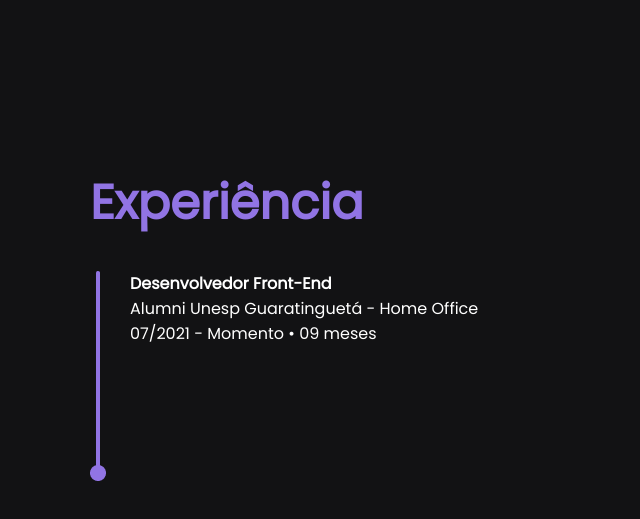
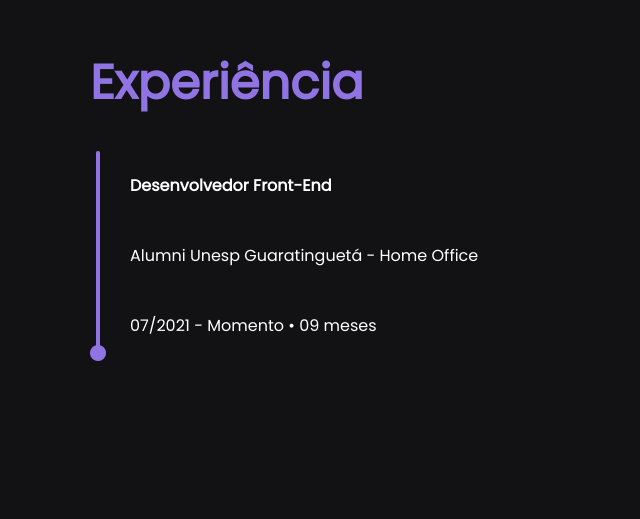
Before and after one commit to UlissesJunior/codebypixel, a React (Create React App) app: page /sobre in a window 1280 px wide. Shown: the part 1673-2192 px from the top of the page, without its empty margins (0-640 px from the left). Built offline with nearby package versions, Linux system fonts and the light colour scheme.

Commit message:
why i did 800 containers?

```diff
--- a/src/styles/app.css
+++ b/src/styles/app.css
@@ -148,13 +148,9 @@ body {
   margin: auto;
 }
 
-.container-box:first-child {
-  height: calc(100vh - 80px);
-}
-
 .container-box {
   position: relative;
-  height: 100vh;
+  height: calc(100vh - 80px);
   display: -webkit-box;
   display: -ms-flexbox;
   display: flex;
@@ -207,6 +203,10 @@ body {
 .container-box .contato-img img {
   width: 362px;
   height: 400px;
+}
+
+.container-box:nth-child(3) h2 {
+  line-height: 70px;
 }
 
 .container-sobre h1 {
--- a/src/styles/app.scss
+++ b/src/styles/app.scss
@@ -29,13 +29,13 @@ body {
     margin: auto;
 }
 
-.container-box:first-child {
-    height: calc(100vh - 80px);
-}
+// .container-box:first-child {
+//     height: calc(100vh - 80px);
+// }
 
 .container-box {
     position: relative;
-    height: 100vh;
+    height: calc(100vh - 80px);
     display: flex;
     flex-direction: row;
     align-items: center;
@@ -83,11 +83,12 @@ body {
         image-rendering: optimizeQuality;
     }
 }
-// .container-box:last-child {
-//     h2 {
-//         line-height: 70px;
-//     }
-// }
+
+.container-box:nth-child(3) {
+    h2 {
+        line-height: 70px;
+    }
+}
 
 // .container:nth-child(2) {
 //     max-width: 1100px;
```
Also changed, not shown: 1 other file (tests, documents, lock files or other folders).
